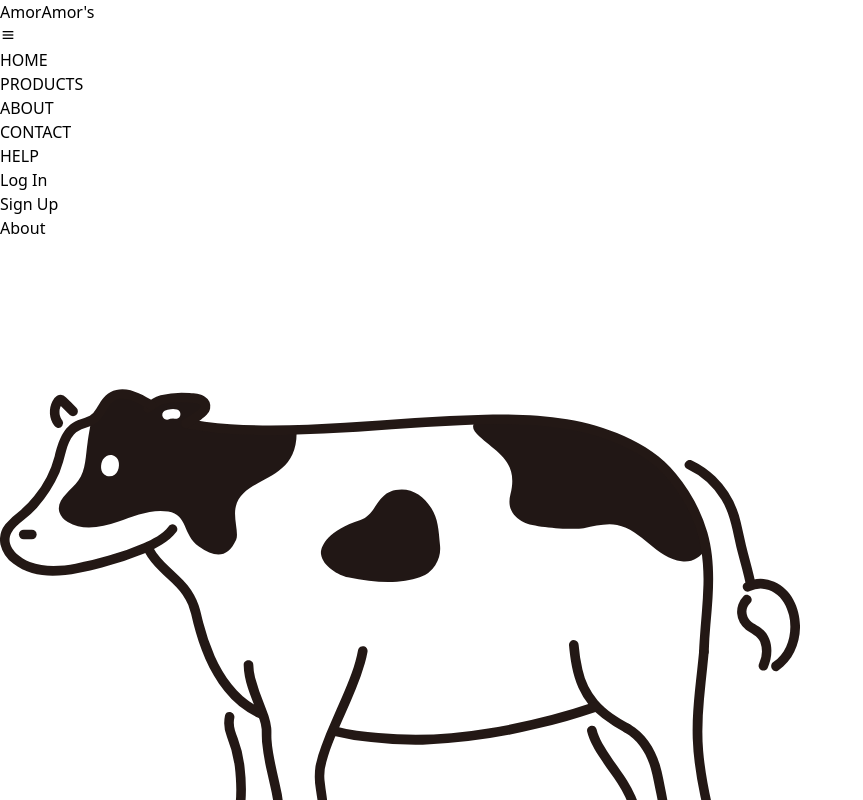
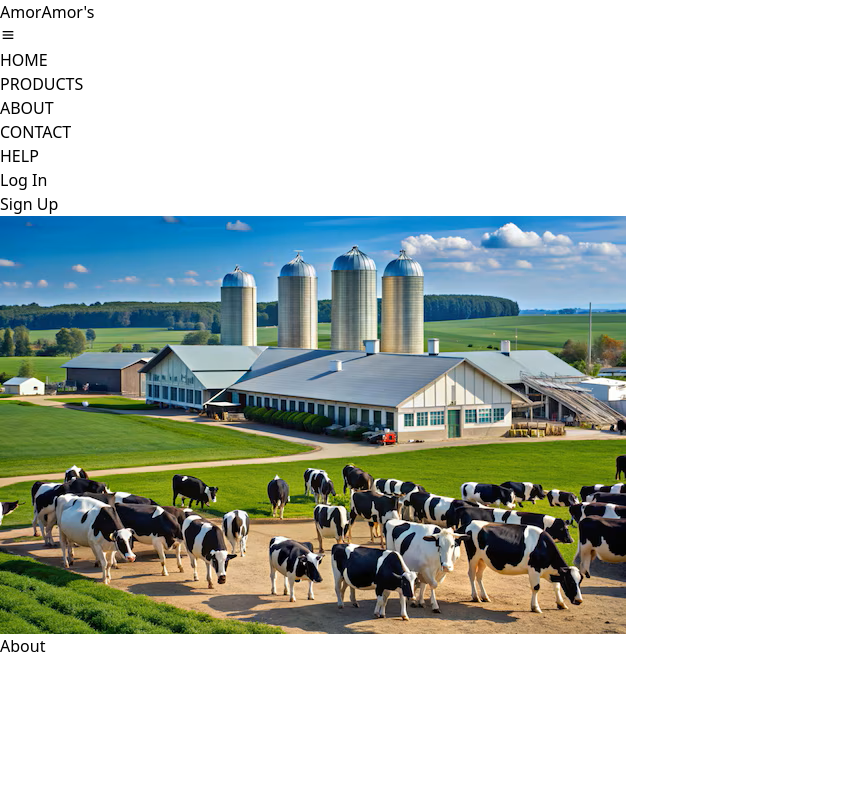
Before and after one commit to Mugisha3006/Frontend-Dairy-Platform, a React (Vite) app in the folder Dairy-Platform/: page / in a window 1280 px wide. Shown: the top 800 px of the page, without its empty margins (0-863 px from the left). Built offline with nearby package versions, Linux system fonts and the light colour scheme.

Commit message:
Banner component

```diff
--- /dev/null
+++ b/Dairy-Platform/src/components/Banner.jsx
@@ -0,0 +1,22 @@
+import React from "react";
+import DairyCattle from "../assets/cattlebanner.png";
+
+function Banner({ title }) {
+    return (
+        <div>
+            <section className="banner-section relative bg-cover bg-center mt-10  ">
+                <div className="banner-overlay absolute top-[0] left-[0] w-full h-[100%] inset-0 bg-gradient-to-t from-black to-transparent rounded"></div>
+                <div className="banner-content ">
+                    <img src={DairyCattle} alt="Dairy cattle" className="w-full h-[350px] " />
+                    <div className="hero-text w-2/4 font-bold leading-tight text-2xl lg:text-4xl lg:text-left text-center">
+                        <h1 className="absolute top-[55%] left-1/2 transform -translate-x-1/2 -translate-y-[50%] z-10 text-white flex items-center">
+                            {title}
+                        </h1>
+                    </div>
+                </div>
+            </section>
+        </div>
+    );
+}
+
+export default Banner;
--- a/Dairy-Platform/src/pages/Home.jsx
+++ b/Dairy-Platform/src/pages/Home.jsx
@@ -2,11 +2,13 @@ import React from "react";
 import Footer from "../components/Footer";
 import Navbar from "../components/Navbar";
 import About from "../components/About";
+import Banner from "../components/Banner";
 
 function Home() {
     return (
         <div>
             <Navbar />
+            <Banner/>
             <About/>
             <Footer/>
         </div>
```
Also changed, not shown: Dairy-Platform/src/assets/cattlebanner.png (added).
